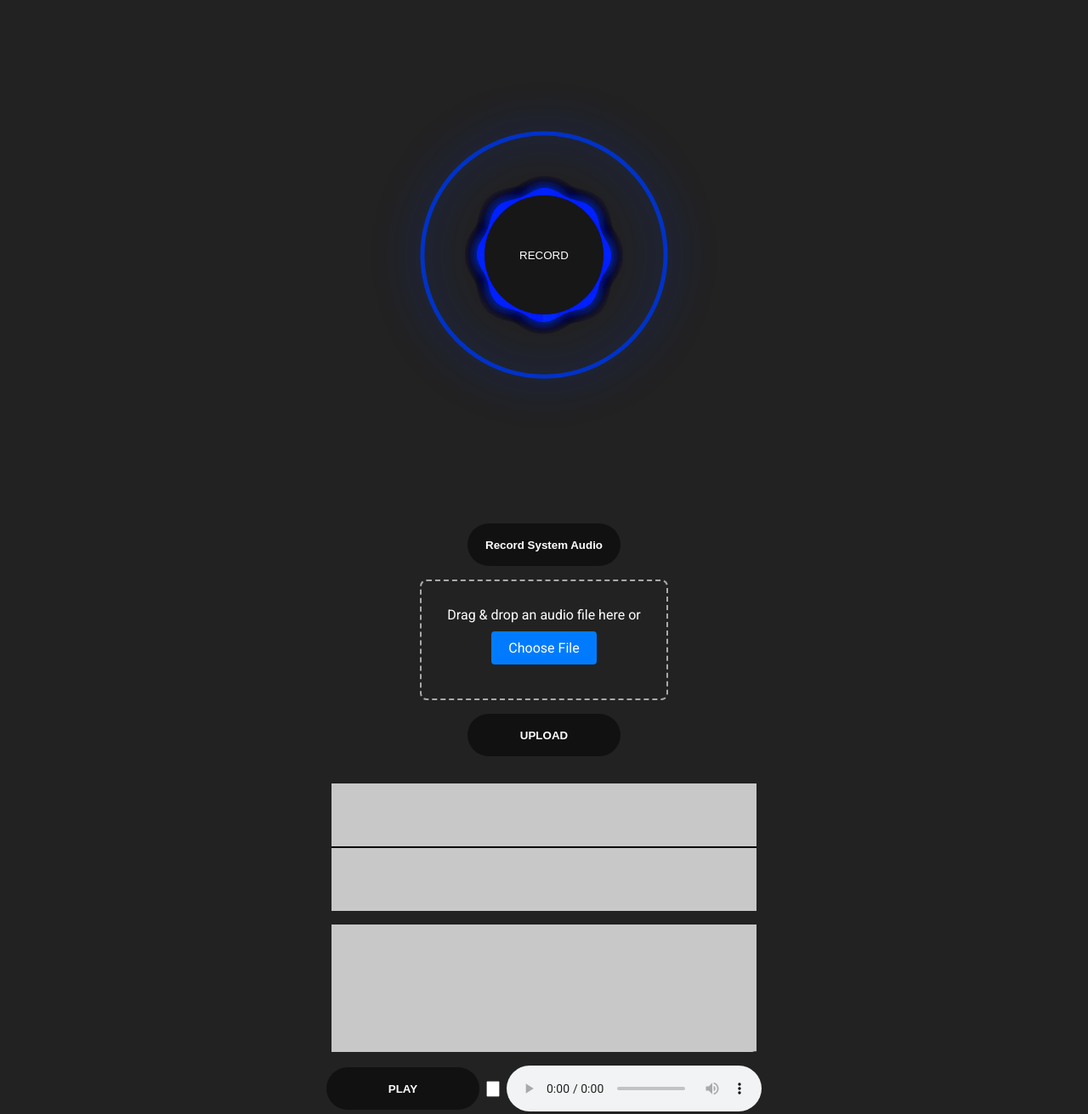
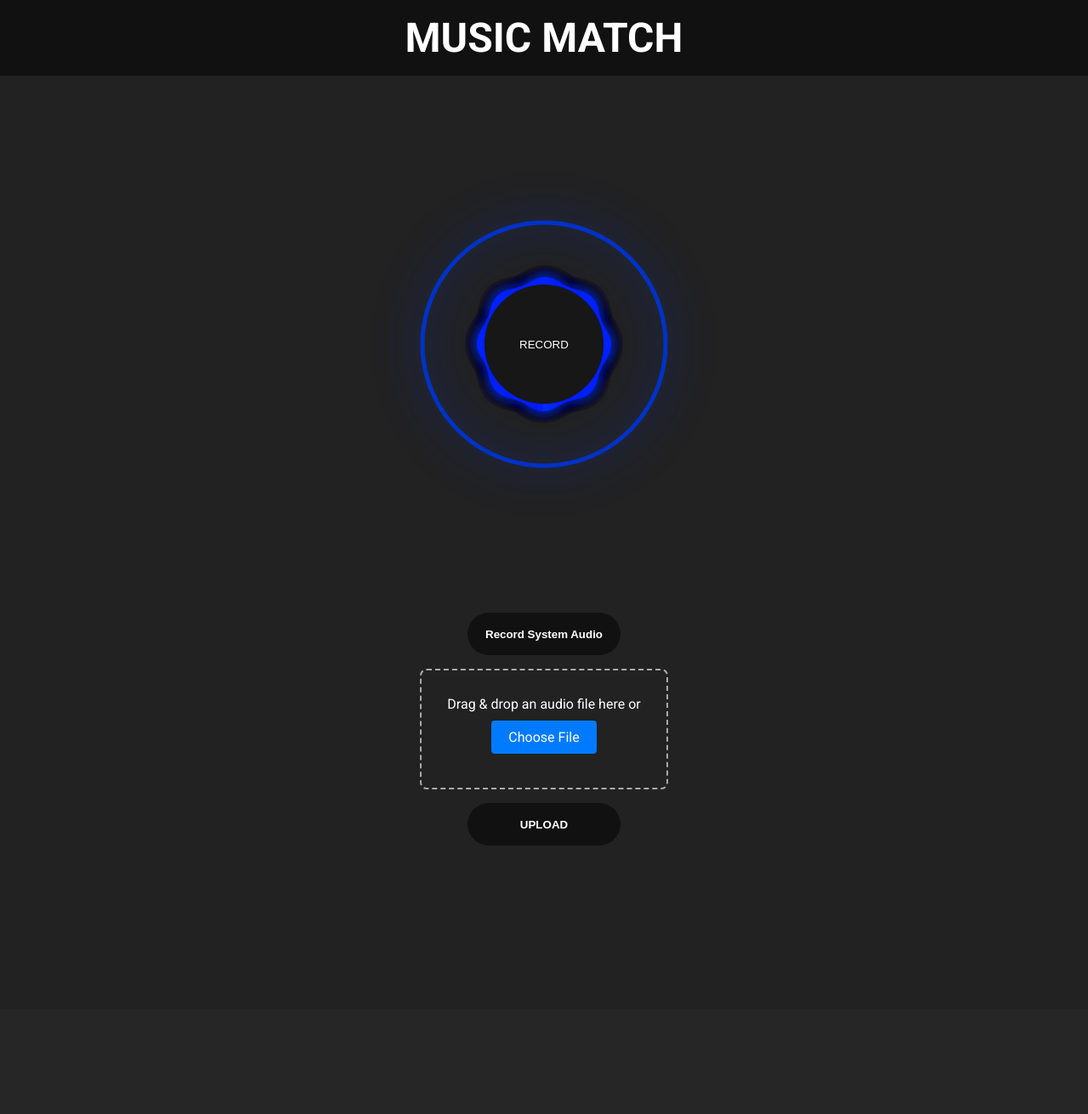
Before and after one commit to Abhinav-Sudini/Music_Recognizer, a Django app: page /play/hell/ in a window 1280 px wide. Shown: the whole page at 85% size. After the commit the page ends 995 px from the top, so only its background shows below. Run offline with Django 5.2, Linux system fonts and the light colour scheme; a map, chart or similar area stays blank.

Commit message:
Removed the waveform and frequency visualizer and adjusted some styling

```diff
--- a/static/script.js
+++ b/static/script.js
@@ -102,10 +102,6 @@ const dataArray = new Uint8Array(bufferLength).fill(128);
 const dataArray2 = new Uint8Array(bufferLength);
 let FMArray = new Array(bufferLength).fill(0);
 let scaledDataArray2 = new Array(range).fill(0);
-const canvas = document.querySelector('#visualizer1');
-WIDTH = canvas.width;
-HEIGHT = canvas.height;
-const canvasCtx = canvas.getContext('2d');
 let drawVisual1, drawVisual2, drawVisual3, drawVisual4;
 const freqToIdx = (i) => Math.floor(i * (2 * bufferLength / sampleRate));
 const idxToFreq = (i) => Math.floor(i * (sampleRate / (2 * bufferLength)));
@@ -119,43 +115,48 @@ const logIdx = (i, n) => (bufferLength - logSpread * Math.exp(logScale * i) + lo
 // 	console.log(currAnalyser);
 // }, 3000);
 
+
+// const canvas = document.querySelector('#visualizer1');
+// WIDTH = canvas.width;
+// HEIGHT = canvas.height;
+// const canvasCtx = canvas.getContext('2d');
 function draw() {
 	drawVisual1 = requestAnimationFrame(draw);
 	//if (!currStream.paused || currStream.active)
 	currAnalyser.getByteTimeDomainData(dataArray);
-	canvasCtx.fillStyle = "rgb(200 200 200)";
-	canvasCtx.fillRect(0, 0, WIDTH, HEIGHT);
-	canvasCtx.lineWidth = 2;
-	canvasCtx.strokeStyle = "rgb(0 0 0)";
-	canvasCtx.beginPath();
-	const sliceWidth = WIDTH / bufferLength;
-	let x = 0;
-	for (let i = 0; i < bufferLength; i++) {
-		const v = dataArray[i] / 128.0;
-		const y = v * (HEIGHT / 2);
+	// canvasCtx.fillStyle = "rgb(200 200 200)";
+	// canvasCtx.fillRect(0, 0, WIDTH, HEIGHT);
+	// canvasCtx.lineWidth = 2;
+	// canvasCtx.strokeStyle = "rgb(0 0 0)";
+	// canvasCtx.beginPath();
+	// const sliceWidth = WIDTH / bufferLength;
+	// let x = 0;
+	// for (let i = 0; i < bufferLength; i++) {
+	// 	const v = dataArray[i] / 128.0;
+	// 	const y = v * (HEIGHT / 2);
 
-		if (i === 0) {
-			canvasCtx.moveTo(x, y);
-		} else {
-			canvasCtx.lineTo(x, y);
-		}
+	// 	if (i === 0) {
+	// 		canvasCtx.moveTo(x, y);
+	// 	} else {
+	// 		canvasCtx.lineTo(x, y);
+	// 	}
 
-		x += sliceWidth;
-	}
-	canvasCtx.lineTo(WIDTH, HEIGHT / 2);
-	canvasCtx.stroke();
+	// 	x += sliceWidth;
+	// }
+	// canvasCtx.lineTo(WIDTH, HEIGHT / 2);
+	// canvasCtx.stroke();
 }
 
-const canvas2 = document.querySelector('#visualizer2');
-WIDTH = canvas2.width;
-HEIGHT = canvas2.height;
-const canvasCtx2 = canvas2.getContext('2d');
+// const canvas2 = document.querySelector('#visualizer2');
+// WIDTH = canvas2.width;
+// HEIGHT = canvas2.height;
+// const canvasCtx2 = canvas2.getContext('2d');
 
-canvas2.addEventListener('click', () => {
-	console.log(dataArray2, scaledDataArray2, FMArray);
-	console.log(((Date.now()) / 500));
+// canvas2.addEventListener('click', () => {
+// 	console.log(dataArray2, scaledDataArray2, FMArray);
+// 	console.log(((Date.now()) / 500));
 
-})
+// })
 
 
 // for (let i = 0; i < range; i++) {
@@ -177,30 +178,16 @@ function draw2() {
 	currAnalyser.getByteFrequencyData(dataArray2);
 	FMArray = Array.from(dataArray2, (v, i) => (v + 0.0) * fletcherMunsonWeight(idxToFreq(i)));
 	//}
-	canvasCtx2.fillStyle = "rgb(200 200 200)";
-	canvasCtx2.fillRect(0, 0, WIDTH, HEIGHT);
-	canvasCtx2.lineWidth = 2;
-	canvasCtx2.strokeStyle = "rgb(0 0 0)";
-	canvasCtx2.beginPath();
+	// canvasCtx2.fillStyle = "rgb(200 200 200)";
+	// canvasCtx2.fillRect(0, 0, WIDTH, HEIGHT);
+	// canvasCtx2.lineWidth = 2;
+	// canvasCtx2.strokeStyle = "rgb(0 0 0)";
+	// canvasCtx2.beginPath();
 
-	const sliceWidth = WIDTH / (range);
-	let x = 0;
+	// const sliceWidth = WIDTH / (range);
+	// let x = 0;
 
 	for (let i = 0; i < range; i++) {
-		// const startFreq = Math.floor(Math.exp(logStep*i));
-		// const endtFreq = Math.floor(Math.exp(logStep*(i+1)));
-
-		// const startIdx = freqToIdx(startFreq);
-		// const endIdx = freqToIdx(endtFreq);
-
-		// let sum = 0;
-		// let count = 0;
-		// for (let j = startIdx; j < endIdx && j<bufferLength; j++) {
-		// 	sum += dataArray2[j];
-		// 	count++;
-		// }
-
-		// scaledDataArray2[i] = count ? sum / count : dataArray2[startFreq];
 		scaledDataArray2[i] = dataArray2[i];
 		scaledDataArray2[i] = scaledDataArray2[i] * Math.log10(i + 7) / Math.log10(range);
 		const e = 1.0;
@@ -208,34 +195,34 @@ function draw2() {
 		scaledDataArray2[i] = ((scaledDataArray2[i] / 256) ** e) * (2 + gain);
 
 
-		const y = HEIGHT - (scaledDataArray2[i] * (HEIGHT / 2)) + 1;
+		// const y = HEIGHT - (scaledDataArray2[i] * (HEIGHT / 2)) + 1;
 
-		if (i === 0) {
-			canvasCtx2.moveTo(x, y);
-		} else {
-			canvasCtx2.lineTo(x, y);
-		}
+		// if (i === 0) {
+		// 	canvasCtx2.moveTo(x, y);
+		// } else {
+		// 	canvasCtx2.lineTo(x, y);
+		// }
 
-		x += sliceWidth;
+		// x += sliceWidth;
 	}
-	x = 0;
-	canvasCtx2.lineTo(WIDTH, HEIGHT);
-	canvasCtx2.stroke();
-	canvasCtx2.strokeStyle = 'rgb(255,0,0)';
-	canvasCtx2.beginPath();
-	for (let i = 0; i < range; i++) {
-		const y = HEIGHT - (dataArray2[i] / 128.0 * (HEIGHT / 2)) + 1;
+	// x = 0;
+	// canvasCtx2.lineTo(WIDTH, HEIGHT);
+	// canvasCtx2.stroke();
+	// canvasCtx2.strokeStyle = 'rgb(255,0,0)';
+	// canvasCtx2.beginPath();
+	// for (let i = 0; i < range; i++) {
+	// 	const y = HEIGHT - (dataArray2[i] / 128.0 * (HEIGHT / 2)) + 1;
 
-		if (i === 0) {
-			canvasCtx2.moveTo(x, y);
-		} else {
-			canvasCtx2.lineTo(x, y);
-		}
+	// 	if (i === 0) {
+	// 		canvasCtx2.moveTo(x, y);
+	// 	} else {
+	// 		canvasCtx2.lineTo(x, y);
+	// 	}
 
-		x += sliceWidth;
-	}
-	canvasCtx2.lineTo(WIDTH, HEIGHT);
-	canvasCtx2.stroke();
+	// 	x += sliceWidth;
+	// }
+	// canvasCtx2.lineTo(WIDTH, HEIGHT);
+	// canvasCtx2.stroke();
 }
 
 
@@ -349,8 +336,7 @@ function draw2() {
 
 const canvas4 = document.querySelector('#visualizer4');
 const canvasCtx4 = canvas4.getContext('2d');
-const
-	WIDTH4 = canvas4.width;
+WIDTH4 = canvas4.width;
 HEIGHT4 = canvas4.width;
 
 function draw4() {
@@ -506,6 +492,37 @@ function draw4() {
 }
 
 
+async function fetchFromBackend(formData) {
+	fetch('/play/upload-audio/', {
+		method: 'POST',
+		body: formData
+	})
+		.then(res => res.json())
+		.then(data => {
+			console.log(data);
+
+			const iframe = document.querySelector("#song_iframe");
+			iframe.style.setProperty("display", "block");
+			iframe.src = 'https://www.youtube.com/embed/' + data["song"]["link"] + '?amp;start=' + data["song"]["time"];
+
+			const song_details = document.querySelector('.song-details');
+			song_details.style.setProperty("display", "block");
+
+			const song_name = song_details.querySelector('#song-name');
+			const song_singer = song_details.querySelector('#song-singer');
+
+			song_name.innerHTML = data['song']['song_name'];
+			song_singer.innerHTML = data['song']['singer'];
+
+			iframe.scrollIntoView({behavior : "smooth"});
+
+			// console.log(song_details);
+			// console.log(song_name);
+			// console.log(song_singer);
+		})
+		.catch(err => console.error('Upload error:', err));
+}
+
 
 /*
 ███╗   ███╗██╗ ██████╗██████╗  ██████╗ ██████╗ ██╗  ██╗ ██████╗ ███╗   ██╗███████╗
@@ -558,7 +575,7 @@ recordBtn.addEventListener("click", async () => {
 		console.log("Recording Starts...");
 		console.log(isRecording);
 
-		recorder.onstop = () => {
+		recorder.onstop = async () => {
 			console.log("Recording onstop...");
 			recBlob = new Blob(audioChunk, { type: 'audio/wav' });
 			recUrl = URL.createObjectURL(recBlob);
@@ -569,32 +586,8 @@ recordBtn.addEventListener("click", async () => {
 			const filename = 'audio_recording.wav';
 			formData.append('audio', recBlob, filename);
 
-			fetch('/play/upload-audio/', {
-				method: 'POST',
-				body: formData
-			})
-				.then(res => res.json())
-				.then(data => {
-					console.log(data);
+			fetchFromBackend(formData);
 
-					const iframe = document.querySelector("#song_iframe");
-					iframe.style.setProperty("display", "block");
-					iframe.src = 'https://www.youtube.com/embed/' + data["song"]["link"] + '?amp;start=' + data["song"]["time"];
-
-					const song_details = document.querySelector('.song-details');
-					song_details.style.setProperty("display", "block");
-
-					const song_name = song_details.querySelector('#song-name');
-					const song_singer = song_details.querySelector('#song-singer');
-
-					song_name.innerHTML = data['song']['song_name'];
-					song_singer.innerHTML = data['song']['singer'];
-
-					// console.log(song_details);
-					// console.log(song_name);
-					// console.log(song_singer);
-				})
-				.catch(err => console.error('Upload error:', err));
 
 			// Create a download link and remove this when django backend is working
 			// const a = document.createElement("a");
@@ -691,32 +684,7 @@ const startAudioCapture = async () => {
 		const filename = 'audio_recording.wav';
 		formData.append('audio', blob, filename);
 
-		fetch('/play/upload-audio/', {
-			method: 'POST',
-			body: formData
-		})
-			.then(res => res.json())
-			.then(data => {
-				console.log(data);
-
-				const iframe = document.querySelector("#song_iframe");
-				iframe.style.setProperty("display", "block");
-				iframe.src = 'https://www.youtube.com/embed/' + data["song"]["link"] + '?amp;start=' + data["song"]["time"];
-
-				const song_details = document.querySelector('.song-details');
-				song_details.style.setProperty("display", "block");
-
-				const song_name = song_details.querySelector('#song-name');
-				const song_singer = song_details.querySelector('#song-singer');
-
-				song_name.innerHTML = data['song']['song_name'];
-				song_singer.innerHTML = data['song']['singer'];
-
-				// console.log(song_details);
-				// console.log(song_name);
-				// console.log(song_singer);
-			})
-			.catch(err => console.error('Upload error:', err));
+		fetchFromBackend(formData);
 
 
 		// Create a download link and remove this when django backend is working
@@ -810,31 +778,6 @@ document.addEventListener("DOMContentLoaded", () => {
 		const formData = new FormData();
 		formData.append("audio", audioFile, "recording.wav");
 
-		fetch('/play/upload-audio/', {
-			method: 'POST',
-			body: formData
-		})
-			.then(res => res.json())
-			.then(data => {
-				console.log(data);
-
-				const iframe = document.querySelector("#song_iframe");
-				iframe.style.setProperty("display", "block");
-				iframe.src = 'https://www.youtube.com/embed/' + data["song"]["link"] + '?amp;start=' + data["song"]["time"];
-
-				const song_details = document.querySelector('.song-details');
-				song_details.style.setProperty("display", "block");
-
-				const song_name = song_details.querySelector('#song-name');
-				const song_singer = song_details.querySelector('#song-singer');
-
-				song_name.innerHTML = data['song']['song_name'];
-				song_singer.innerHTML = data['song']['singer'];
-
-				// console.log(song_details);
-				// console.log(song_name);
-				// console.log(song_singer);
-			})
-			.catch(err => console.error('Upload error:', err));
+		fetchFromBackend(formData);
 	});
 });
--- a/static/style.css
+++ b/static/style.css
@@ -29,6 +29,16 @@ body {
 	min-height: 100dvh;
 	font-family: "Roboto", sans-serif;
 	background: var(--bg-color);
+}
+
+h1 {
+	background-color: #111;
+	color: #fff;
+	font-size: 3rem;
+	width: 100%;
+	text-align: center;
+	padding: 1rem;
+	overflow: hidden;
 }
 
 .visualContainer {
@@ -66,7 +76,7 @@ button {
 	height: var(--size);
 	border-radius: 50%;
 	background-color: rgb(23, 23, 23);
-	transition: all 0.01s, background-colour 10s;
+	transition: all 0.01s, background-color 1s;
 	z-index: 1;
 }
 
@@ -149,7 +159,7 @@ button:not(.button_main)::after {
 }
 
 .button_main:hover {
-	background: #fff;
+	background-color: #fff;
 }
 
 button:not(.button_main):hover::after{
@@ -172,7 +182,7 @@ button:not(.button_main):hover::after{
 }
 
 .song-details {
-	width: 60dvw;
+	width: 40dvw;
 	color: #fff;
 	padding: 0.5em 1em;
 	border: #fff solid 2px;
@@ -243,3 +253,7 @@ form {
     font-style: italic;
     color: #fff;
 }
+
+#song_iframe {
+	padding: 1em 0;
+}
--- a/templates/index.html
+++ b/templates/index.html
@@ -11,6 +11,7 @@
 </head>
 
 <body>
+	<h1>MUSIC MATCH</h1>
 	<div class="test"></div>
 	<div class="container">
 		<button class="button_main"><span>RECORD</span></button>
@@ -43,15 +44,16 @@
 		<p id="song-singer">P.T.Adamczyk</p>
 	</div>
 
-	<div class="test"></div>
-	<canvas id="visualizer1" width="500" height="150"></canvas>
-	<canvas id="visualizer2" width="500" height="150"></canvas>
-	<div class="visualContainer">
+	<!-- <div style="display: none;" class="test"></div> -->
+	<!-- <canvas id="visualizer1" width="500" height="150"></canvas>
+	<canvas id="visualizer2" width="500" height="150"></canvas> -->
+	<div style="display: none;" class="visualContainer">
 		<button id="play" data-playing="false">PLAY</button>
 		<input type="text" value="" id="songid" style="width:1rem;" />
 		<audio id="audioElement" controls></audio>
+	</div>
 
-	</div>
+	<footer style="height: 20vh;"></footer>
 
 	<script type="text/javascript" src="{% static 'script.js' %}"></script>
 </body>
```
